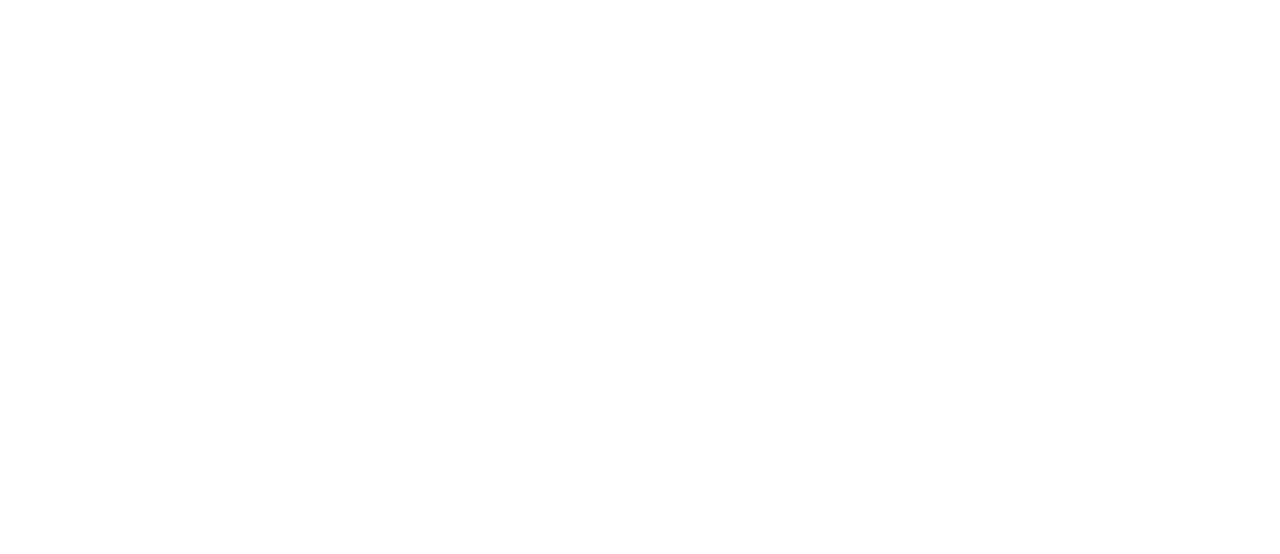
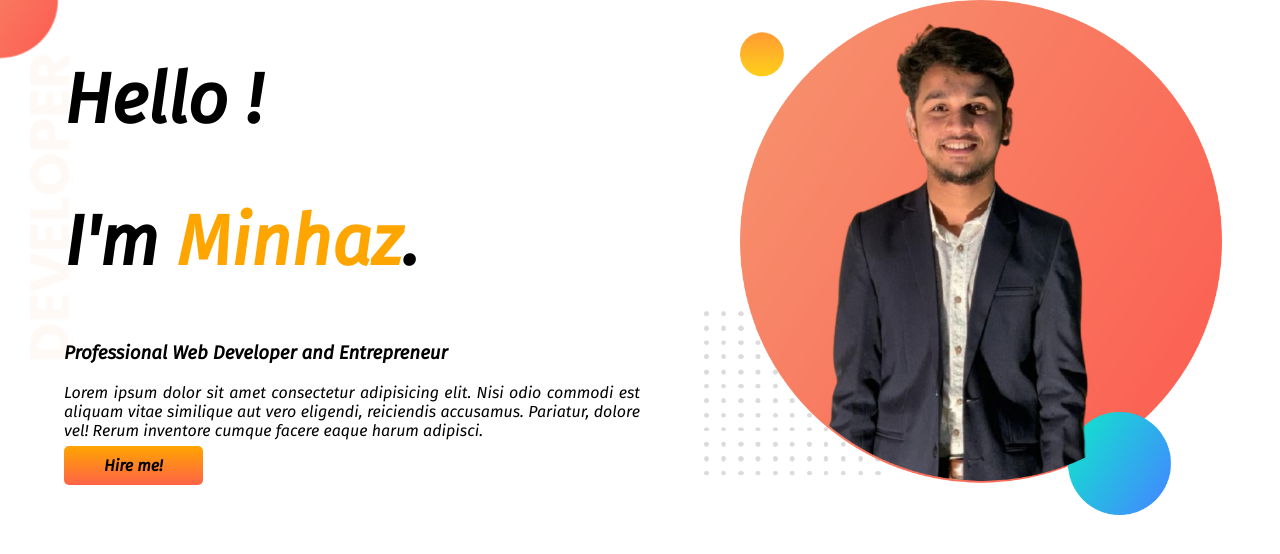
Before and after one commit to Minhaz00/portfolio, a plain HTML site: page index.html in a window 1280 px wide. Drawn offline with Linux system fonts and the light colour scheme.

Commit message:
top portion

```diff
--- a/index.html
+++ b/index.html
@@ -5,9 +5,24 @@
     <meta http-equiv="X-UA-Compatible" content="IE=edge">
     <meta name="viewport" content="width=device-width, initial-scale=1.0">
     <title>Minhazul Alam</title>
+    <link rel="preconnect" href="https://fonts.googleapis.com">
+    <link rel="preconnect" href="https://fonts.gstatic.com" crossorigin>
+    <link href="https://fonts.googleapis.com/css2?family=Fira+Sans:ital@1&display=swap" rel="stylesheet">
     <link rel="stylesheet" href="style.css">
 </head>
 <body>
+    <section class="top-banner">
+        <div class="half">
+            <h1>Hello ! </h1>
+            <h1>I'm <span class="name">Minhaz</span>. </h1>
+            <h3>Professional Web Developer and Entrepreneur</h3>
+            <p class="description">Lorem ipsum dolor sit amet consectetur adipisicing elit. Nisi odio commodi est aliquam vitae similique aut vero eligendi, reiciendis accusamus. Pariatur, dolore vel! Rerum inventore cumque facere eaque harum adipisci.</p>
+            <a class="link-button" target="_blank" href="https://www.facebook.com/minhaz.jisun.007">Hire me!</a>
+        </div>
+        <div class="half">
+            <img src="myimage/my-bg.png" alt="">
+        </div>
+    </section>
 
 </body>
 </html>
--- a/style.css
+++ b/style.css
@@ -0,0 +1,35 @@
+body{
+    font-family: 'Fira Sans', sans-serif;
+    margin: 0;
+}
+h1{
+    font-size: 70px;
+}
+.name{
+    color: orange;
+}
+section{
+    display: flex;
+}
+.half{
+    width: 50%;
+    padding-left: 5%;
+}
+.half img{
+    width: 90%;
+}
+.description{
+    text-align: justify;
+}
+.link-button{
+    text-decoration: none;
+    background-image: linear-gradient(orange,tomato);
+    border-radius: 5px;
+    padding: 10px 40px;
+    color: black;
+    font-weight: 700;
+}
+.top-banner{
+    background-image: url(images/top-banner.png);
+    background-repeat: no-repeat;
+}
```
Also changed, not shown: images/dream-bg.png (added), images/exp-bg.png (added), images/jhankar.png (added), images/jhankar2.png (added), images/my-bg.png (added), images/my-bg2.png (added), images/top-banner.png (added), myimage/Jisun__2_-removebg-preview.png (added), myimage/my-bg.png (added).
